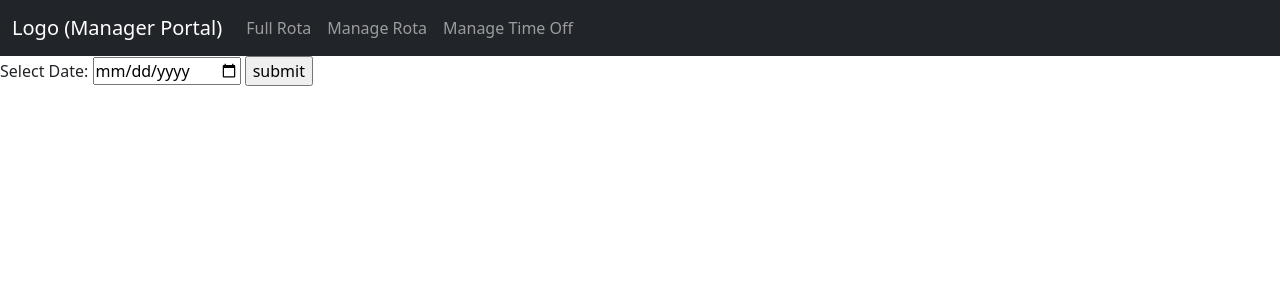
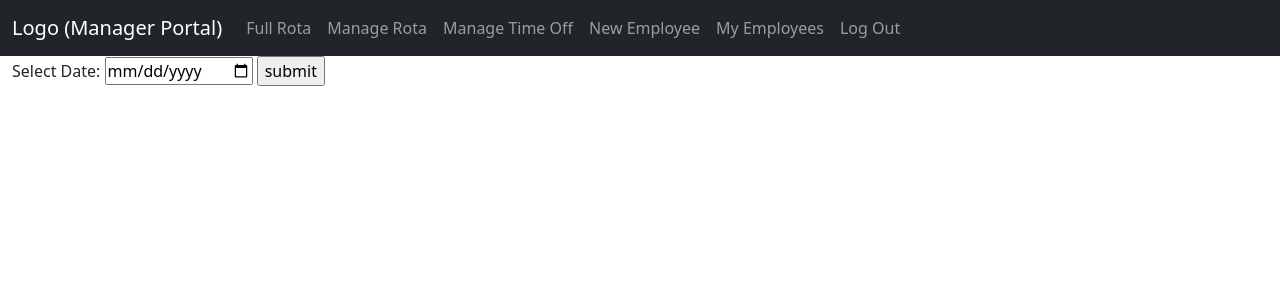
Before and after one commit to CharBrighton/CI536-Group-Rota-Project, a PHP site: page /pages/manager_shiftmanager.php in a window 1280 px wide. Shown: the top 300 px of the page. Run offline with PHP 8.4, Linux system fonts and the light colour scheme; the visitor is signed in with stand-in values (Sample User, id 1).

Commit message:
bitb
i have uploaded this branch to domains, mostly works bet getting 403 error on the manage time off link in nav bar

```diff
--- /dev/null
+++ b/css/general_css.css
@@ -0,0 +1,6 @@
+.wrapper {
+    max-width: 110em;
+    margin: 0 auto;
+
+    display: grid;
+}
--- a/pages/employee_dayavailability.php
+++ b/pages/employee_dayavailability.php
@@ -10,9 +10,6 @@ if(isset($_SESSION['manager'])){
     header("location:manager_index.php");
 }
 ?>
-global $conn;
-include "../conn/conn.php";
-?>
 
 <!DOCTYPE html>
 <html lang="en">
@@ -22,6 +19,7 @@ include "../conn/conn.php";
     <meta name="viewport" content="width=device-width, initial-scale=1">
     <link href="https://cdn.jsdelivr.net/npm/bootstrap@5.3.3/dist/css/bootstrap.min.css" rel="stylesheet">
     <script src="https://cdn.jsdelivr.net/npm/bootstrap@5.3.3/dist/js/bootstrap.bundle.min.js"></script>
+    <link href="../css/general_css.css" rel="stylesheet">
 </head>
 
 <body>
@@ -55,7 +53,7 @@ include "../conn/conn.php";
     <h2>Current Availability</h2>
     <?php
 
-    $uid = 4;
+    $uid = 28;
 
     global $conn;
     include "../conn/conn.php";
--- a/pages/manager_shiftmanager.php
+++ b/pages/manager_shiftmanager.php
@@ -4,7 +4,7 @@ if (!isset($_SESSION['account_loggedin'])) {
     header("location:index.php");
     exit;
 }
-if(!isset($_SESSION['manager'])){
+if (!isset($_SESSION['manager'])) {
     header("location:employee_index.php");
 }
 //hides errors showing on the page but keep commented out for dev purposes
@@ -22,6 +22,7 @@ include "../logic/manager_shiftmanager_logic.php";
     <meta name="viewport" content="width=device-width, initial-scale=1">
     <link href="https://cdn.jsdelivr.net/npm/bootstrap@5.3.3/dist/css/bootstrap.min.css" rel="stylesheet">
     <script src="https://cdn.jsdelivr.net/npm/bootstrap@5.3.3/dist/js/bootstrap.bundle.min.js"></script>
+    <link href="../css/general_css.css" rel="stylesheet">
 </head>
 
 <body>
@@ -29,8 +30,9 @@ include "../logic/manager_shiftmanager_logic.php";
     <div class="topnav">
         <nav class="navbar navbar-expand-sm bg-dark navbar-dark">
             <div class="container-fluid">
-                <a class="navbar-brand" href="manager_index.php">Logo  (Manager Portal)</a>
-                <button class="navbar-toggler" type="button" data-bs-toggle="collapse" data-bs-target="#collapsibleNavbar">
+                <a class="navbar-brand" href="manager_index.php">Logo (Manager Portal)</a>
+                <button class="navbar-toggler" type="button" data-bs-toggle="collapse"
+                        data-bs-target="#collapsibleNavbar">
                     <span class="navbar-toggler-icon"></span>
                 </button>
                 <div class="collapse navbar-collapse" id="collapsibleNavbar">
@@ -44,14 +46,23 @@ include "../logic/manager_shiftmanager_logic.php";
                         <li class="nav-item">
                             <a class="nav-link" href="manager_timeoff.php">Manage Time Off</a>
                         </li>
+                        <li class="nav-item">
+                            <a class="nav-link" href="manager_register_employee.php">New Employee</a>
+                        </li>
+                        <li class="nav-item">
+                            <a class="nav-link" href="manager_my_employees.php">My Employees</a>
+                        </li>
+                        <li class="nav-item">
+                            <a class="nav-link" href="../logic/logout_logic.php">Log Out</a>
+                        </li>
                     </ul>
                 </div>
             </div>
         </nav>
     </div>
-</div>
 
-<div>
+
+    <div class="container-fluid">
         <form method="post">
             <label for="date">Select Date:</label>
             <input type="date" id="date" name="date">
@@ -72,5 +83,7 @@ include "../logic/manager_shiftmanager_logic.php";
         }
         ?>
     </div>
+
+</div>
 </body>
 </html>
```
Also changed, not shown: pages/index.php (+8 -5 lines), pages/manager_index.php (+7 -0 lines), pages/manager_my_employees.php (+6 -5 lines), pages/manager_register_employee.php (+6 -1 lines), pages/manager_rota.php (+10 -0 lines), pages/manager_timeoff.php (+19 -4 lines). Lines whose indentation alone changed are shown as unchanged.
